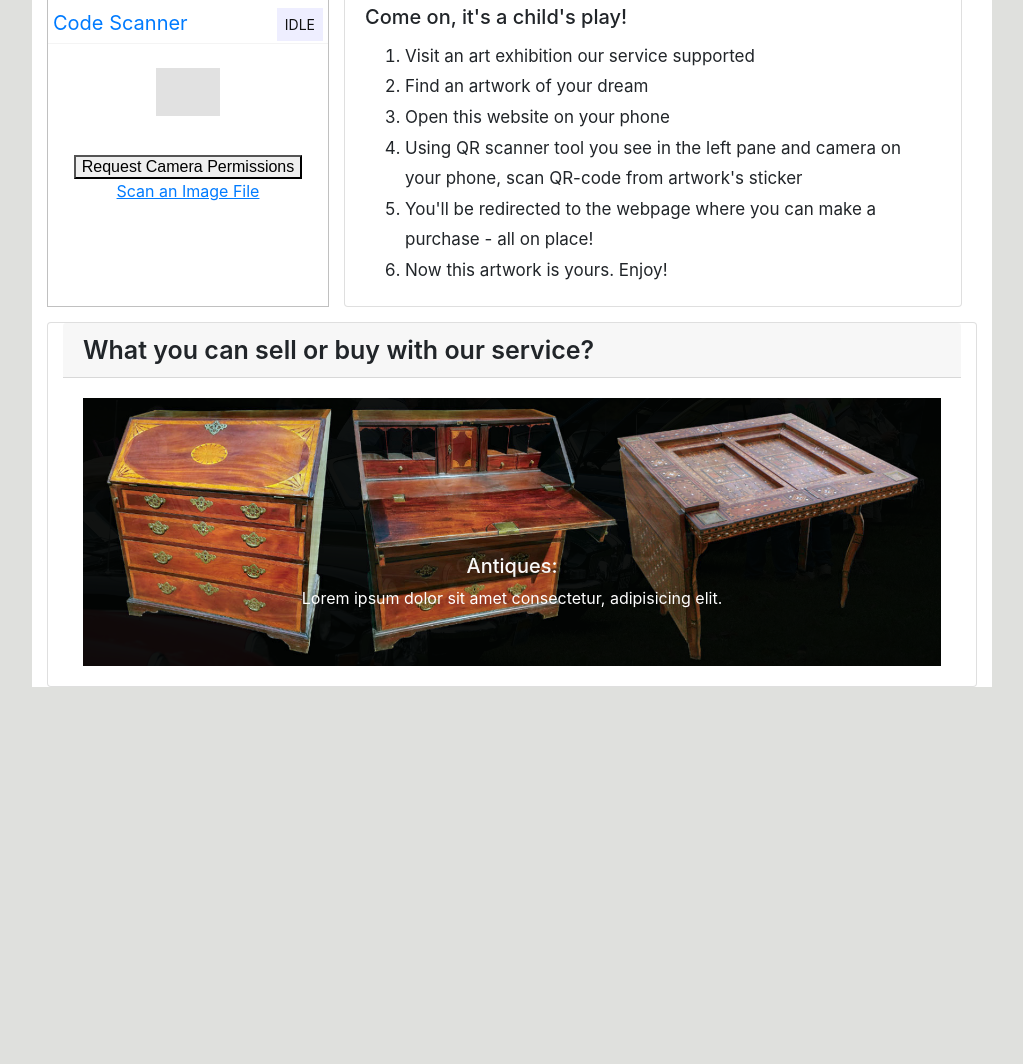
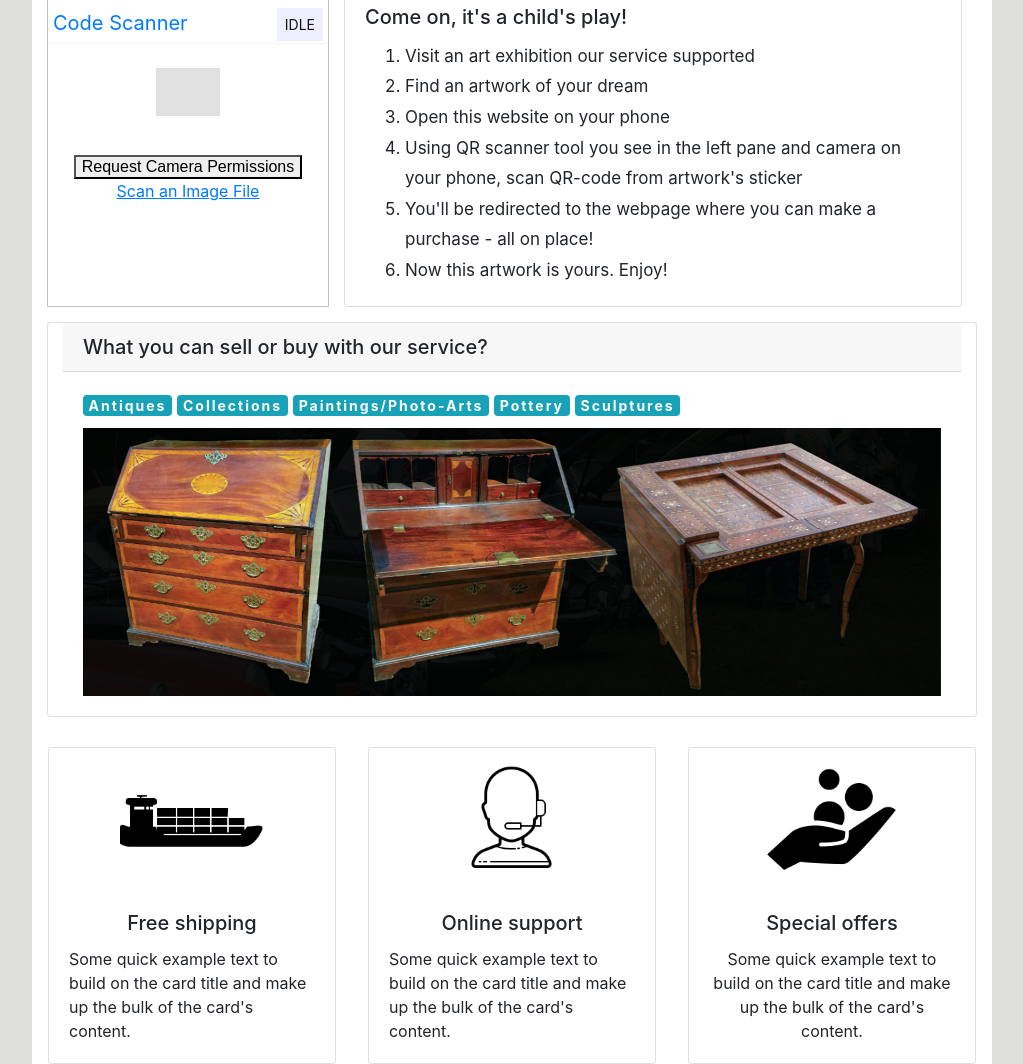
Before and after one commit to SerhiyPyatak/buy-artworks, a website: page index.html in a window 1280 px wide. Shown: the part 544-1608 px from the top of the page, without its empty margins (128-1151 px from the left). Before the commit the page ends 1231 px from the top, so only its background shows below. Drawn offline with nearby package versions, Linux system fonts and the light colour scheme; grey boxes are pictures that could not be loaded; a web font is replaced by a local one.

Commit message:
This commit almost finishes Features section

```diff
--- a/index.html
+++ b/index.html
@@ -142,10 +142,19 @@
       <section id="features">
         <div class="container-fluid feaches">
           <div class="card col-12 feaches__description">
-            <h5 class="card-header howit__header">
+            <h5 class="card-header feaches__header">
               What you can sell or buy with our service?
             </h5>
             <div class="card-body">
+              <h5 class="card-title">
+                <span class="badge badge-info feaches__bage">antiques</span>
+                <span class="badge badge-info feaches__bage">collections</span>
+                <span class="badge badge-info feaches__bage"
+                  >paintings/photo-arts</span
+                >
+                <span class="badge badge-info feaches__bage">pottery</span>
+                <span class="badge badge-info feaches__bage">sculptures</span>
+              </h5>
               <div
                 id="carouselExampleFade"
                 class="carousel slide carousel-fade"
@@ -159,13 +168,6 @@
                       class="d-block w-100"
                       alt="..."
                     />
-                    <div class="carousel-caption d-none d-md-block">
-                      <h5>Antiques:</h5>
-                      <p>
-                        Lorem ipsum dolor sit amet consectetur, adipisicing
-                        elit.
-                      </p>
-                    </div>
                   </div>
                   <div class="carousel-item">
                     <img
@@ -173,13 +175,6 @@
                       class="d-block w-100"
                       alt="..."
                     />
-                    <div class="carousel-caption d-none d-md-block">
-                      <h5>Collections:</h5>
-                      <p>
-                        Lorem ipsum dolor sit amet consectetur, adipisicing
-                        elit.
-                      </p>
-                    </div>
                   </div>
                   <div class="carousel-item">
                     <img
@@ -187,13 +182,6 @@
                       class="d-block w-100"
                       alt="..."
                     />
-                    <div class="carousel-caption d-none d-md-block">
-                      <h5>Paintings / Photo arts:</h5>
-                      <p>
-                        Lorem ipsum dolor sit amet consectetur, adipisicing
-                        elit.
-                      </p>
-                    </div>
                   </div>
                   <div class="carousel-item">
                     <img
@@ -201,13 +189,6 @@
                       class="d-block w-100"
                       alt="..."
                     />
-                    <div class="carousel-caption d-none d-md-block">
-                      <h5>Pottery:</h5>
-                      <p>
-                        Lorem ipsum dolor sit amet consectetur, adipisicing
-                        elit.
-                      </p>
-                    </div>
                   </div>
                   <div class="carousel-item">
                     <img
@@ -215,13 +196,6 @@
                       class="d-block w-100"
                       alt="..."
                     />
-                    <div class="carousel-caption d-none d-md-block">
-                      <h5>Sculptures:</h5>
-                      <p>
-                        Lorem ipsum dolor sit amet consectetur, adipisicing
-                        elit.
-                      </p>
-                    </div>
                   </div>
 
                   <!---->
@@ -231,13 +205,6 @@
                       class="d-block w-100"
                       alt="..."
                     />
-                    <div class="carousel-caption d-none d-md-block">
-                      <h5>Antiques:</h5>
-                      <p>
-                        Lorem ipsum dolor sit amet consectetur, adipisicing
-                        elit.
-                      </p>
-                    </div>
                   </div>
                   <div class="carousel-item">
                     <img
@@ -245,13 +212,6 @@
                       class="d-block w-100"
                       alt="..."
                     />
-                    <div class="carousel-caption d-none d-md-block">
-                      <h5>Collections:</h5>
-                      <p>
-                        Lorem ipsum dolor sit amet consectetur, adipisicing
-                        elit.
-                      </p>
-                    </div>
                   </div>
                   <div class="carousel-item">
                     <img
@@ -259,13 +219,6 @@
                       class="d-block w-100"
                       alt="..."
                     />
-                    <div class="carousel-caption d-none d-md-block">
-                      <h5>Paintings / Photo arts:</h5>
-                      <p>
-                        Lorem ipsum dolor sit amet consectetur, adipisicing
-                        elit.
-                      </p>
-                    </div>
                   </div>
                   <div class="carousel-item">
                     <img
@@ -273,13 +226,6 @@
                       class="d-block w-100"
                       alt="..."
                     />
-                    <div class="carousel-caption d-none d-md-block">
-                      <h5>Pottery:</h5>
-                      <p>
-                        Lorem ipsum dolor sit amet consectetur, adipisicing
-                        elit.
-                      </p>
-                    </div>
                   </div>
                   <div class="carousel-item">
                     <img
@@ -287,13 +233,6 @@
                       class="d-block w-100"
                       alt="..."
                     />
-                    <div class="carousel-caption d-none d-md-block">
-                      <h5>Sculptures:</h5>
-                      <p>
-                        Lorem ipsum dolor sit amet consectetur, adipisicing
-                        elit.
-                      </p>
-                    </div>
                   </div>
 
                   <!---->
@@ -303,13 +242,6 @@
                       class="d-block w-100"
                       alt="..."
                     />
-                    <div class="carousel-caption d-none d-md-block">
-                      <h5>Antiques:</h5>
-                      <p>
-                        Lorem ipsum dolor sit amet consectetur, adipisicing
-                        elit.
-                      </p>
-                    </div>
                   </div>
                   <div class="carousel-item">
                     <img
@@ -317,13 +249,6 @@
                       class="d-block w-100"
                       alt="..."
                     />
-                    <div class="carousel-caption d-none d-md-block">
-                      <h5>Collections:</h5>
-                      <p>
-                        Lorem ipsum dolor sit amet consectetur, adipisicing
-                        elit.
-                      </p>
-                    </div>
                   </div>
                   <div class="carousel-item">
                     <img
@@ -331,13 +256,6 @@
                       class="d-block w-100"
                       alt="..."
                     />
-                    <div class="carousel-caption d-none d-md-block">
-                      <h5>Paintings / Photo arts:</h5>
-                      <p>
-                        Lorem ipsum dolor sit amet consectetur, adipisicing
-                        elit.
-                      </p>
-                    </div>
                   </div>
                   <div class="carousel-item">
                     <img
@@ -345,13 +263,6 @@
                       class="d-block w-100"
                       alt="..."
                     />
-                    <div class="carousel-caption d-none d-md-block">
-                      <h5>Pottery:</h5>
-                      <p>
-                        Lorem ipsum dolor sit amet consectetur, adipisicing
-                        elit.
-                      </p>
-                    </div>
                   </div>
                   <div class="carousel-item">
                     <img
@@ -359,13 +270,6 @@
                       class="d-block w-100"
                       alt="..."
                     />
-                    <div class="carousel-caption d-none d-md-block">
-                      <h5>Sculptures:</h5>
-                      <p>
-                        Lorem ipsum dolor sit amet consectetur, adipisicing
-                        elit.
-                      </p>
-                    </div>
                   </div>
 
                   <!---->
@@ -375,13 +279,6 @@
                       class="d-block w-100"
                       alt="..."
                     />
-                    <div class="carousel-caption d-none d-md-block">
-                      <h5>Antiques:</h5>
-                      <p>
-                        Lorem ipsum dolor sit amet consectetur, adipisicing
-                        elit.
-                      </p>
-                    </div>
                   </div>
                   <div class="carousel-item">
                     <img
@@ -389,13 +286,6 @@
                       class="d-block w-100"
                       alt="..."
                     />
-                    <div class="carousel-caption d-none d-md-block">
-                      <h5>Collections:</h5>
-                      <p>
-                        Lorem ipsum dolor sit amet consectetur, adipisicing
-                        elit.
-                      </p>
-                    </div>
                   </div>
                   <div class="carousel-item">
                     <img
@@ -403,13 +293,6 @@
                       class="d-block w-100"
                       alt="..."
                     />
-                    <div class="carousel-caption d-none d-md-block">
-                      <h5>Paintings / Photo arts:</h5>
-                      <p>
-                        Lorem ipsum dolor sit amet consectetur, adipisicing
-                        elit.
-                      </p>
-                    </div>
                   </div>
                   <div class="carousel-item">
                     <img
@@ -417,13 +300,6 @@
                       class="d-block w-100"
                       alt="..."
                     />
-                    <div class="carousel-caption d-none d-md-block">
-                      <h5>Pottery:</h5>
-                      <p>
-                        Lorem ipsum dolor sit amet consectetur, adipisicing
-                        elit.
-                      </p>
-                    </div>
                   </div>
                   <div class="carousel-item">
                     <img
@@ -431,14 +307,61 @@
                       class="d-block w-100"
                       alt="..."
                     />
-                    <div class="carousel-caption d-none d-md-block">
-                      <h5>Sculptures:</h5>
-                      <p>
-                        Lorem ipsum dolor sit amet consectetur, adipisicing
-                        elit.
-                      </p>
-                    </div>
                   </div>
+                </div>
+              </div>
+            </div>
+          </div>
+          <!---->
+          <div class="row">
+            <div class="col-4 service">
+              <div class="card service__card" style="width: 18rem">
+                <img
+                  src="/img/features/free-shipping.png"
+                  class="card-img-top service__logo"
+                  alt="..."
+                />
+                <div class="card-body">
+                  <h5 class="card-title service__title">Free shipping</h5>
+                  <p class="card-text">
+                    Some quick example text to build on the card title and make
+                    up the bulk of the card's content.
+                  </p>
+                </div>
+              </div>
+            </div>
+            <div class="col-4 service">
+              <div class="card service__card" style="width: 18rem">
+                <img
+                  src="/img/features/online-support.png"
+                  class="card-img-top service__logo"
+                  alt="..."
+                />
+                <div class="card-body">
+                  <h5 class="card-title service__title">Online support</h5>
+                  <p class="card-text">
+                    Some quick example text to build on the card title and make
+                    up the bulk of the card's content.
+                  </p>
+                </div>
+              </div>
+            </div>
+            <div class="col-4 service">
+              <div
+                class="card service__card service__title"
+                style="width: 18rem"
+              >
+                <img
+                  src="/img/features/special-offer.png"
+                  class="card-img-top service__logo"
+                  alt="..."
+                />
+                <div class="card-body">
+                  <h5 class="card-title">Special offers</h5>
+                  <p class="card-text">
+                    Some quick example text to build on the card title and make
+                    up the bulk of the card's content.
+                  </p>
                 </div>
               </div>
             </div>
--- a/scss/style.scss
+++ b/scss/style.scss
@@ -1,6 +1,7 @@
 @import "../node_modules/normalize-scss/sass/normalize/import-now";
 @import url('https://fonts.googleapis.com/css2?family=Sail&display=swap');
 @import url('https://fonts.googleapis.com/css2?family=Courgette&display=swap');
+@import url('https://fonts.googleapis.com/css2?family=Inknut+Antiqua&display=swap');
 
 body {
     box-sizing:         border-box;
@@ -74,12 +75,38 @@ main {
 
     &__content {
         font-size:              17px;
-        line-height: 1.8em;
+        line-height:            1.8em;
+    }
+}
+
+.feaches {
+    &__bage {
+        text-transform:     capitalize;
+        font-size:          14px;
+        letter-spacing:     2px;
+    }
+}
+
+.service {
+    margin-top:     30px;
+
+    &__card {
+        margin:     auto !important;
+    }
+
+    &__logo {
+        height:     auto;
+        width:      50%;
+        margin:     auto;
+    }
+
+    &__title {
+        text-align:     center;
     }
 }
 
 #qr-reader {
     width:                  280px;
     min-height:             230px;
-    border:none !important;
+    border:                 none !important;
 }
```
Also changed, not shown: css/style.css, css/style.min.css, img/features/free-shipping.png (added), img/features/online-support.png (added), img/features/special-offer.png (added), 2 other files.
